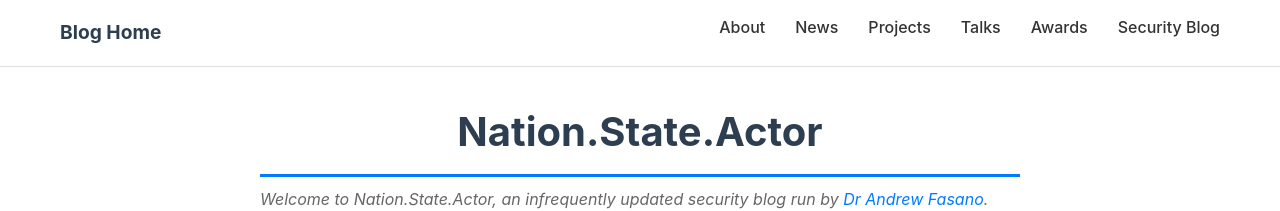
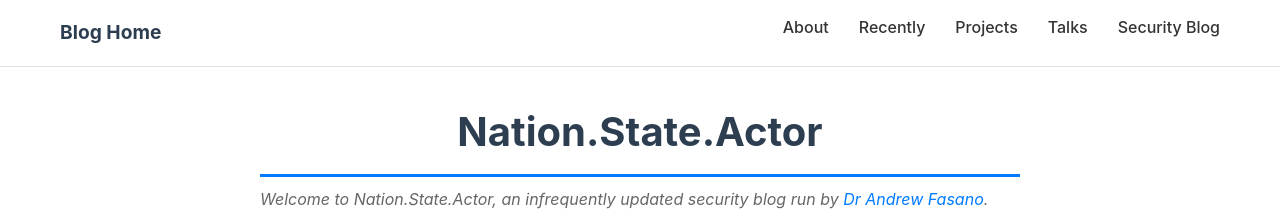
Before and after one commit to AndrewFasano/nation.state.actor, a Jekyll site: the page built from index.md, in a window 1280 px wide. Shown: the top 211 px of the page. Built offline with Jekyll 4.4.1, drawn with Linux system fonts in a browser that asks for light colours.

Commit message:
Sync navbar links with AndrewFasano.com
Rename 'News' to 'Recently' (#news → #recently) and remove the
'Awards' link so the blog navbar matches the public site.

```diff
--- a/_layouts/default.html
+++ b/_layouts/default.html
@@ -342,10 +342,9 @@
             </button>
             <ul class="navbar-nav" id="navbar-nav">
                 <li><a href="https://andrewfasano.com#about-me">About</a></li>
-                <li><a href="https://andrewfasano.com#news">News</a></li>
+                <li><a href="https://andrewfasano.com#recently">Recently</a></li>
                 <li><a href="https://andrewfasano.com#projects">Projects</a></li>
                 <li><a href="https://andrewfasano.com#talks">Talks</a></li>
-                <li><a href="https://andrewfasano.com#awards">Awards</a></li>
                 <li><a href="/">Security Blog</a></li>
             </ul>
         </div>
```
